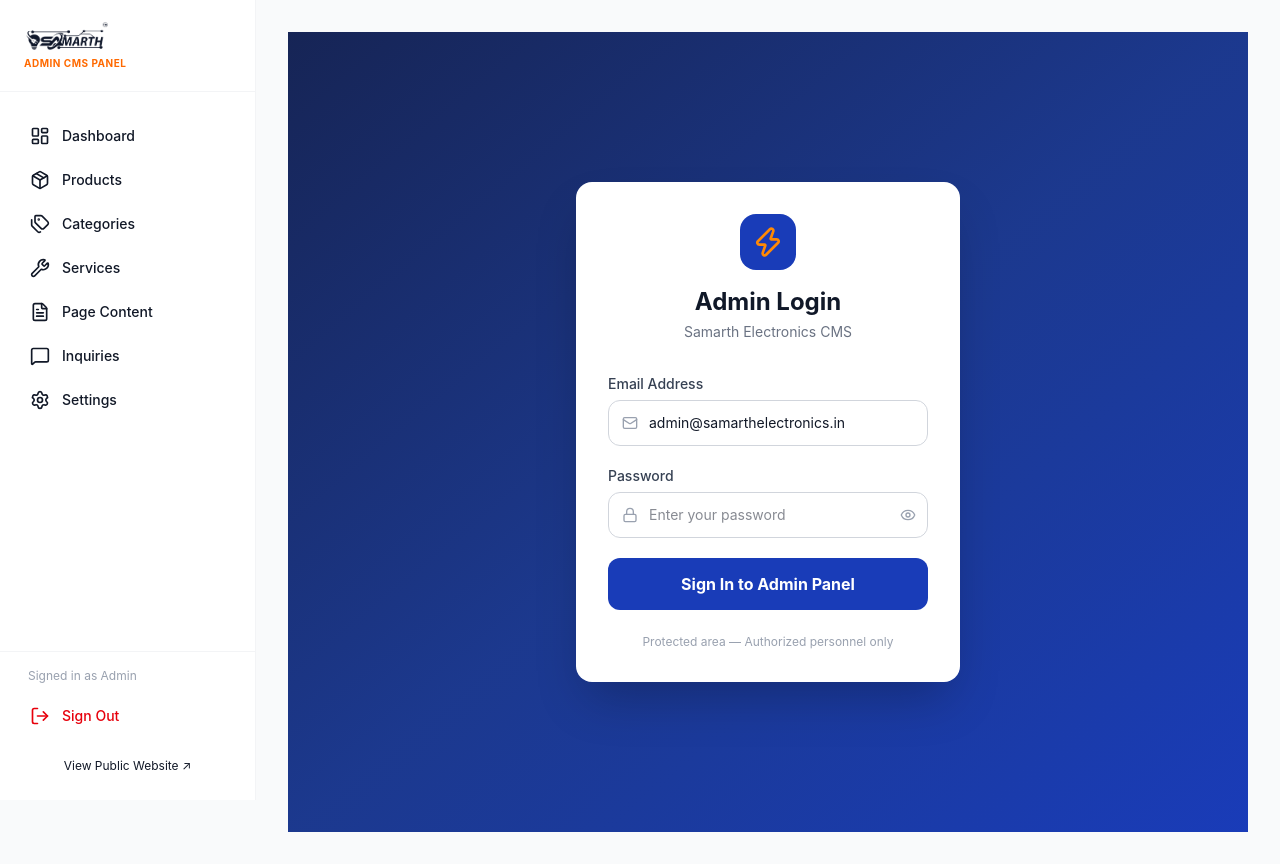
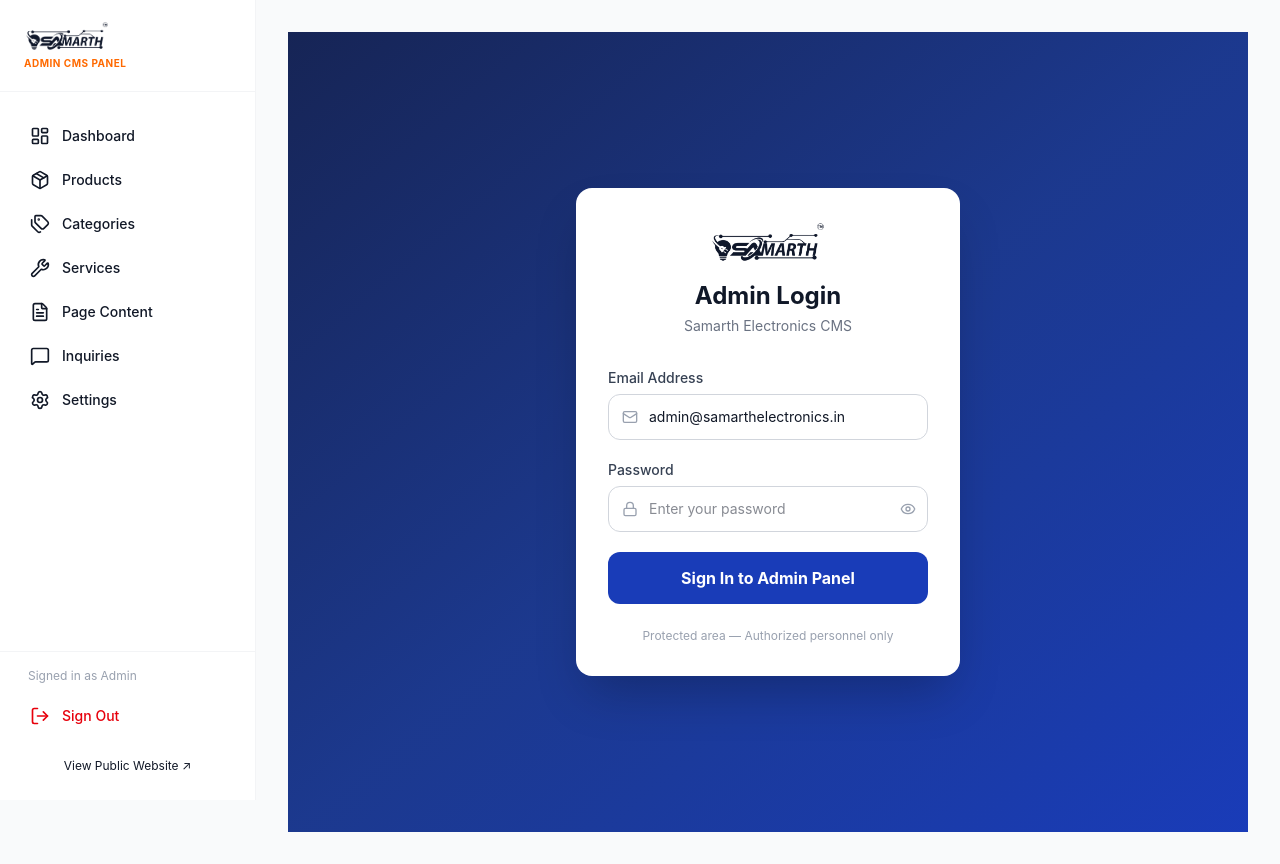
Before and after one commit to Hardik8491/client01, a Next.js app in the folder samarth-electronics/: page /admin/login in a window 1280 px wide. Built offline with nearby package versions, Linux system fonts and the light colour scheme; no server answers.

Commit message:
feat: add admin login page component

```diff
--- a/samarth-electronics/src/app/admin/login/page.tsx
+++ b/samarth-electronics/src/app/admin/login/page.tsx
@@ -1,8 +1,9 @@
 "use client";
 
 import { useState } from "react";
+import Image from "next/image";
 import { useRouter } from "next/navigation";
-import { Zap, Eye, EyeOff, Lock, Mail } from "lucide-react";
+import { Eye, EyeOff, Lock, Mail } from "lucide-react";
 import { adminLogin } from "@/actions/auth-actions";
 
 export default function AdminLoginPage() {
@@ -29,8 +30,14 @@ export default function AdminLoginPage() {
     <div className="bg-white rounded-2xl shadow-2xl p-8 w-full max-w-sm">
       {/* Logo */}
       <div className="text-center mb-8">
-        <div className="bg-blue-800 w-14 h-14 rounded-2xl flex items-center justify-center mx-auto mb-4">
-          <Zap className="w-8 h-8 text-orange-400" />
+        <div className="mb-4 flex justify-center">
+          <Image
+            src="/images/logo.png"
+            alt="SAMARTH Logo"
+            width={160}
+            height={50}
+            className="h-11 w-auto object-contain"
+          />
         </div>
         <h1 className="text-2xl font-bold text-gray-900">Admin Login</h1>
         <p className="text-gray-500 text-sm mt-1">Samarth Electronics CMS</p>
```
